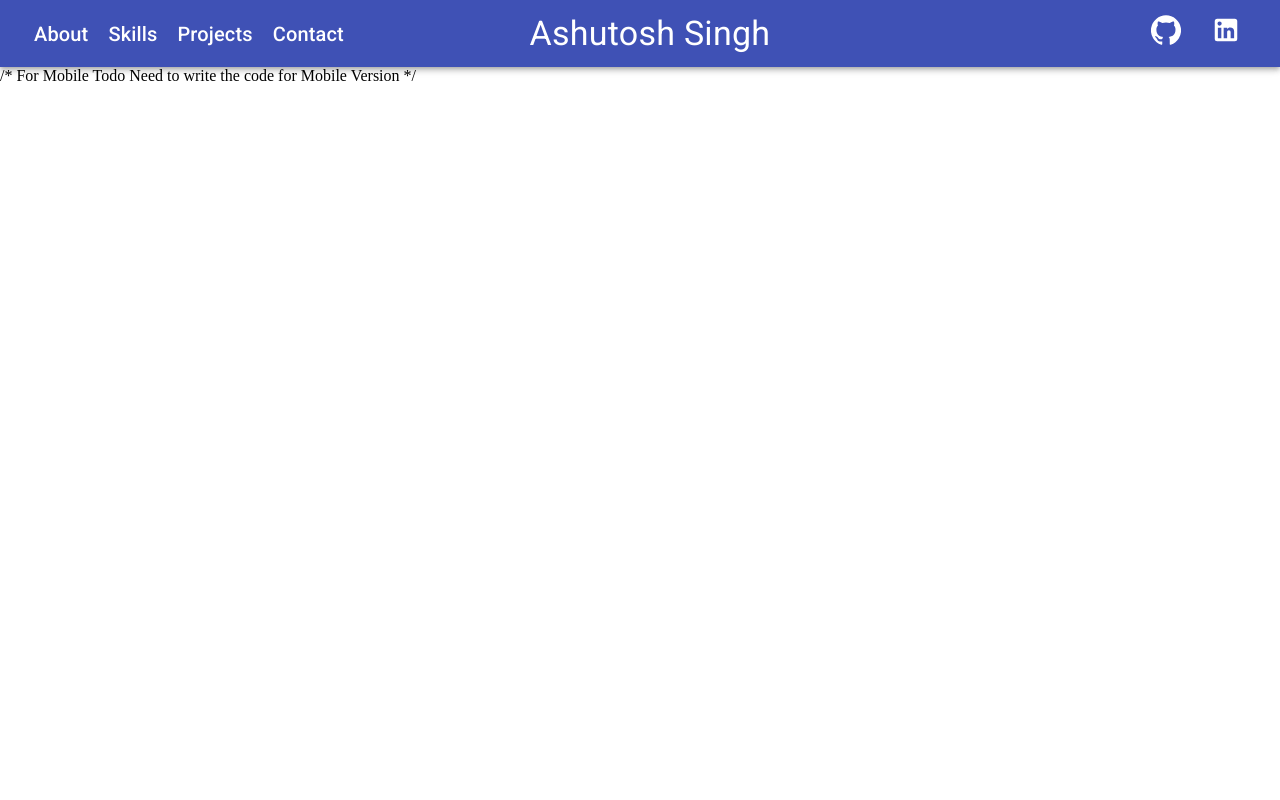
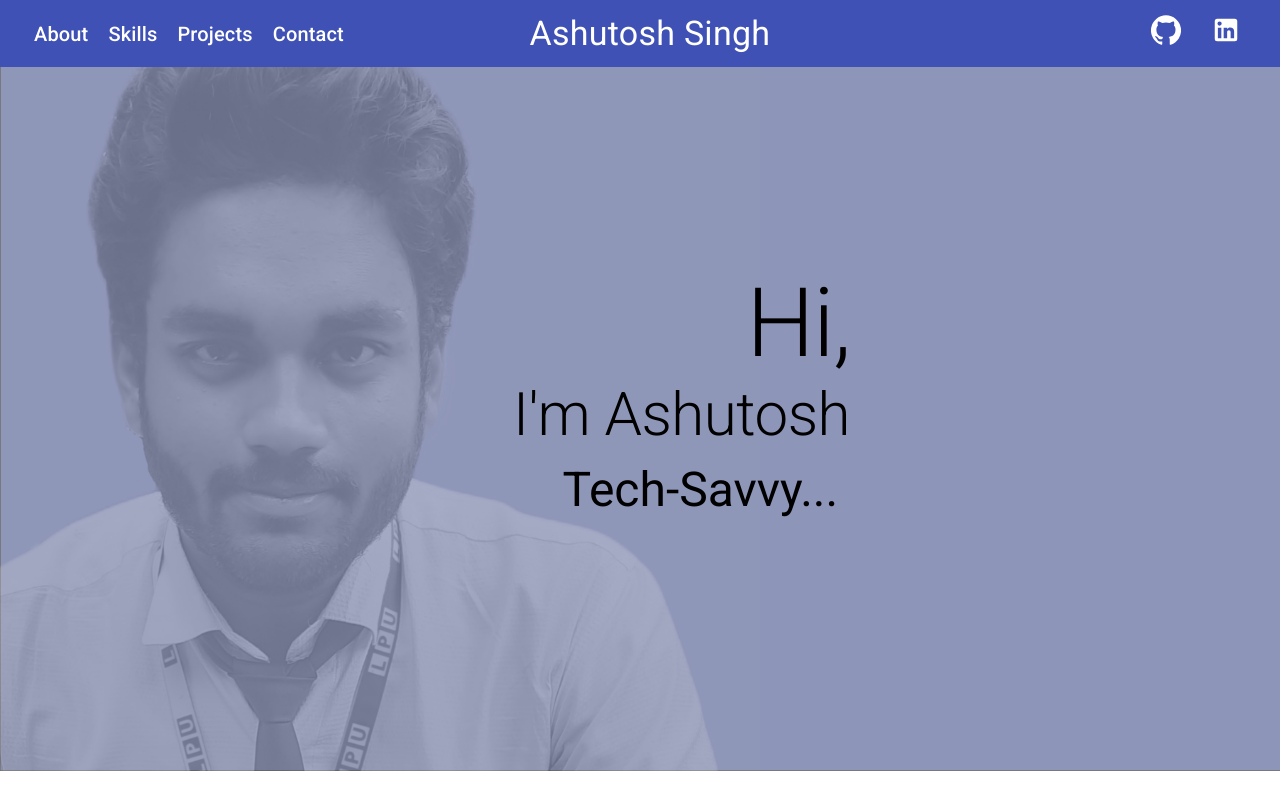
Before and after one commit to ashutosh5786/portfolio, a React (Create React App) app: page / in a window 1280 px wide. Built offline with nearby package versions, Linux system fonts and the light colour scheme.

Commit message:
successfully created the cursor

```diff
--- a/package.json
+++ b/package.json
@@ -14,6 +14,7 @@
     "react-scripts": "4.0.3",
     "sass": "^1.32.8",
     "scss": "^0.2.4",
+    "typeface-roboto": "^1.1.13",
     "web-vitals": "^1.1.0"
   },
   "scripts": {
--- a/src/components/intro.js
+++ b/src/components/intro.js
@@ -1,18 +1,51 @@
 // Importing the Files
 import React from 'react';
-import Grid from "@material-ui/core/Grid";
+import { useMediaQuery } from 'react-responsive'
+import Typography from '@material-ui/core/Typography';
+
+
+
+
+// Importing the css
+import '../style/intro.css';
+
+
+// Making it responsive
+const Desktop = ({ children }) => {
+    const isDesktop = useMediaQuery({ minWidth: 992 })
+    return isDesktop ? children : null
+  }
+  const Tablet = ({ children }) => {
+    const isTablet = useMediaQuery({ minWidth: 768, maxWidth: 991 })
+    return isTablet ? children : null
+  }
+  const Mobile = ({ children }) => {
+    const isMobile = useMediaQuery({ maxWidth: 767 })
+    return isMobile ? children : null
+  }
+  const Default = ({ children }) => {
+    const isNotMobile = useMediaQuery({ minWidth: 768 })
+    return isNotMobile ? children : null
+  }
 
 
 
 
 export default function Intro () {
+
 return (
-    <div>
-        <Grid container spacing={2}>
-            <Grid item xs>
-                {/* <Paper>xs</Paper> */}
-            </Grid>
-        </Grid>
+    <div className="Default">
+      <Desktop>
+          <div className="desktop">
+            <Typography variant="h1" className="text" id="text1">Hi,</Typography>
+            <Typography variant="h2" className="text" id="text2">I'm Ashutosh</Typography>
+            <Typography variant="h3" className="text" id="text3">Tech-Savvy...<span class="blinking-cursor">|</span></Typography>
+
+
+          </div>
+
+
+      </Desktop>
 
 
 
--- a/src/components/navigation.js
+++ b/src/components/navigation.js
@@ -82,12 +82,12 @@ export default function ButtonAppBar() {
         </Toolbar>
       </AppBar>
       </Tablet>
-      /* For Mobile
+      {/* For Mobile
 
 
       Todo Need to write the code for Mobile Version
 
-      */
+      */}
 
     </div>
   );
--- a/src/index.js
+++ b/src/index.js
@@ -2,6 +2,7 @@ import React from 'react';
 import ReactDOM from 'react-dom';
 import App from './App';
 import reportWebVitals from './reportWebVitals';
+import "typeface-roboto";
 
 ReactDOM.render(
   <React.StrictMode>
--- a/src/style/intro.css
+++ b/src/style/intro.css
@@ -1,5 +1,86 @@
 /* Default CSS for Navigation */
-* {
+.Default {
   padding: 0;
   margin: 0;
+  display: flex;
+  flex-direction: column;
+  justify-self: space-between;
 }
+.desktop {
+  margin: 0px;
+  background-image: url("../images/Web\ 1920\ –\ 1@2x.png");
+  background-size: cover;
+  /* background-position: center;   */
+  background-repeat: no-repeat;
+}
+#text1 {
+  padding-top: 200px;
+}
+.text {
+  text-align: right;
+  padding-right: 430px;
+}
+#text3 {
+  padding-bottom: 250px;
+}
+
+.blinking-cursor {
+  font-weight: 100;
+  font-size: 60px;
+  color: white;
+  -webkit-animation: 1s blink step-end infinite;
+  -moz-animation: 1s blink step-end infinite;
+  -ms-animation: 1s blink step-end infinite;
+  -o-animation: 1s blink step-end infinite;
+  animation: 1s blink step-end infinite;
+}
+
+@keyframes blink {
+  from,
+  to {
+    color: transparent;
+  }
+  50% {
+    color: rgb(255, 255, 255);
+  }
+}
+
+@-moz-keyframes blink {
+  from,
+  to {
+    color: transparent;
+  }
+  50% {
+    color: rgb(255, 255, 255);
+  }
+}
+
+@-webkit-keyframes blink {
+  from,
+  to {
+    color: transparent;
+  }
+  50% {
+    color: rgb(255, 255, 255);
+  }
+}
+
+@-ms-keyframes blink {
+  from,
+  to {
+    color: transparent;
+  }
+  50% {
+    color: rgb(255, 255, 255);
+  }
+}
+
+@-o-keyframes blink {
+  from,
+  to {
+    color: transparent;
+  }
+  50% {
+    color: rgb(255, 255, 255);
+  }
+}
```
Also changed, not shown: src/images/Web 1920 – 1@2x.png (added), 1 other file (tests, documents, lock files or other folders).
